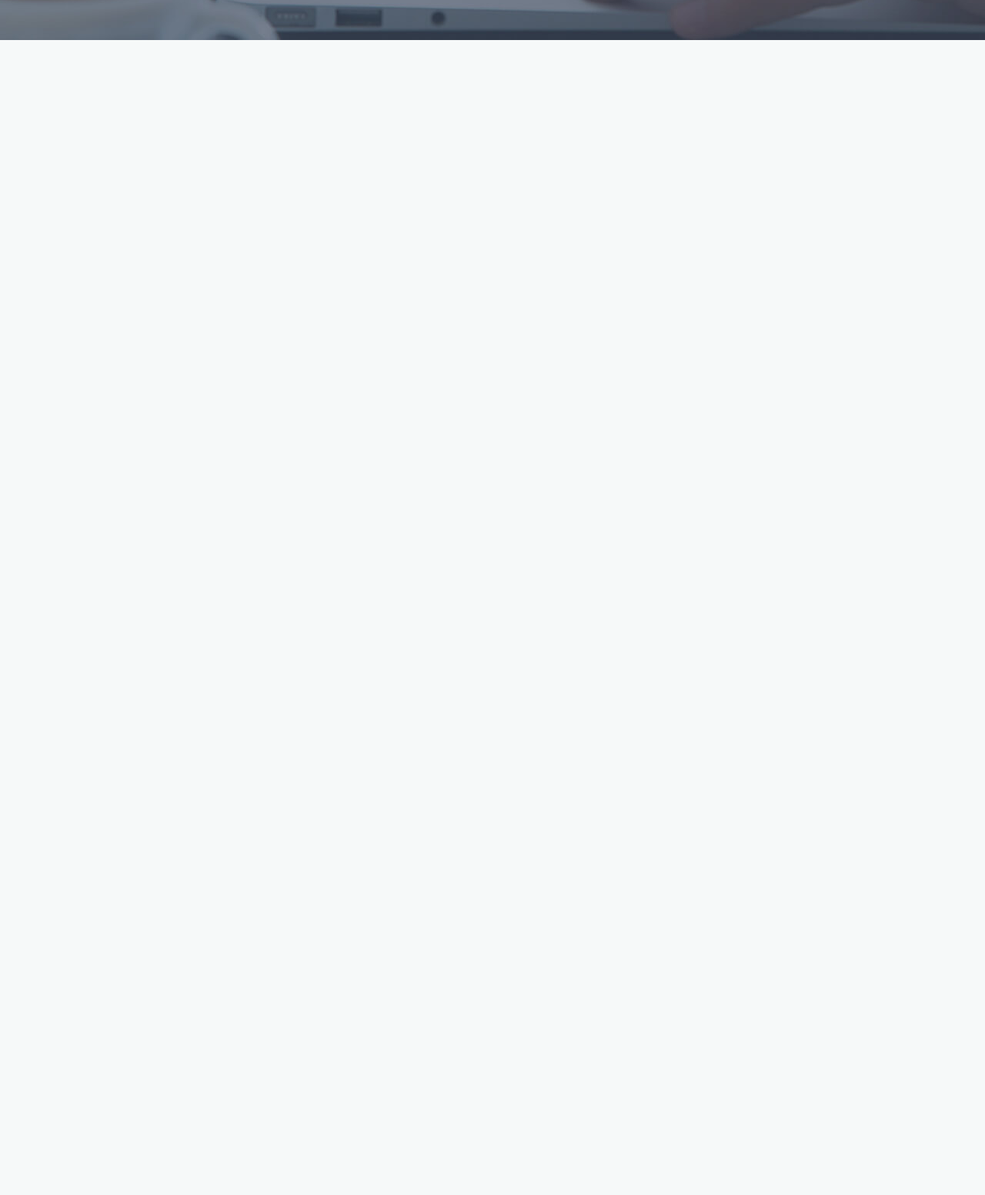
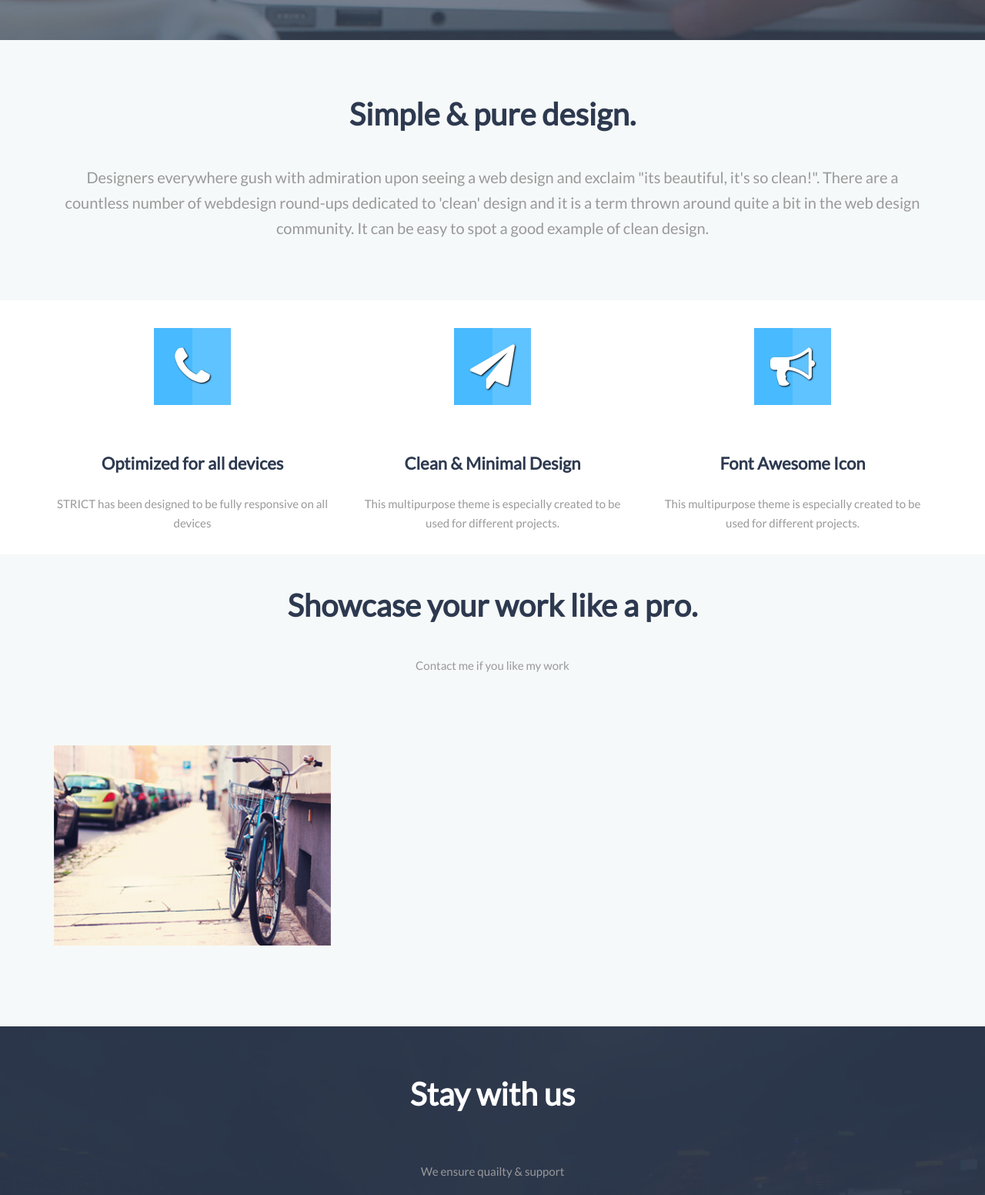
Before and after one commit to 3ddesign/strict_p, a website: page app/index.html in a window 1280 px wide. Shown: the part 858-2410 px from the top of the page at 77% size. Before the commit the page ends 910 px from the top, so only its background shows below. Drawn offline with Linux system fonts and the light colour scheme.

Commit message:
works section

```diff
--- a/app/index.html
+++ b/app/index.html
@@ -30,19 +30,103 @@
                 </div>
             </div>
         </div>
+        <div class="main-block">
+            <h1>Strict</h1>
+            <p>STRICT is a responsive theme with a a clean and minimal look.</p>
+            <a href="#" class="button">Call to action</a>
+            <a href="#" class="down-link"><i class="fa fa-angle-down" aria-hidden="true"></i></a>
+        </div>
+    </header>
+    <section class="about-section">
+        <div class="container">
+            <div class="row">
+                <div class="col-md-12">
+                    <h2>Simple & pure design.</h2>
+                    <p>Designers everywhere gush with admiration upon seeing a web design and exclaim "its beautiful, it's so clean!". There are a countless number of webdesign round-ups dedicated to 'clean' design and it is a term thrown around quite a
+                        bit in the web design community. It can be easy to spot a good example of clean design.</p>
+                </div>
+            </div>
+        </div>
+    </section>
+    <section class="desc-section">
+        <div class="container">
+            <div class="row">
+                <div class="col-sm-4">
+                    <div class="icon"><i class="fa fa-phone" aria-hidden="true"></i> </div>
+                    <h3>Optimized for all devices</h3>
+                    <p>STRICT has been designed to be fully responsive on all devices</p>
 
-                <div class="main-block">
-                    <h1>Strict</h1>
-                    <p>STRICT is a responsive theme with a a clean and minimal look.</p>
-                    <a href="#" class="button">Call to action</a>
-                    <a href="#" class="down-link"><i class="fa fa-angle-down" aria-hidden="true"></i></a>
+                </div>
+                <div class="col-sm-4">
+                    <div class="icon"><i class="fa fa-paper-plane" aria-hidden="true"></i> </div>
+                    <h3>Clean & Minimal Design</h3>
+                    <p>This multipurpose theme is especially created to be used for different projects.</p>
+
+                </div>
+                <div class="col-sm-4">
+                    <div class="icon"><i class="fa fa-bullhorn" aria-hidden="true"></i> </div>
+                    <h3>Font Awesome Icon</h3>
+                    <p>This multipurpose theme is especially created to be used for different projects.</p>
+
+                </div>
+            </div>
+        </div>
+    </section>
+
+    <section class="work-section">
+        <div class="container">
+            <div class="row">
+                <div class="col-sm-12">
+                  <h2>Showcase your work like a pro.</h2>
+                  <p>Contact me if you like my work</p>
+                </div>
+            </div>
+
+<!-- TODO:  -->
+            <div class="row">
+                <div class="col-md-4">
+                   <div class="work-item">
+                     <div class="work-item-img" style="background-image: url(img/work/img1.jpg);"></div>
+                   </div>
+                </div>
+                <div class="col-md-4">
+
+
+                </div>
+                <div class="col-md-4">
+
+                </div>
+            </div>
+            <div class="row">
+                <div class="col-md-4">
+
                 </div>
 
-    </header>
+                </div>
+                <div class="col-md-4">
 
+                </div>
+            </div>
+        </div>
+    </section>
 
+<!-- TODO:  -->
 
+<section class="contact-section">
+  <div class="container">
+    <div class="row">
+    <div class="col-md-12">
+      <h4>Stay with us</h4>
+      <p>We ensure quailty & support</p>
 
+    </div>
+    </div>
+  </div>
+</section>
+
+<footer>
+
+</footer>
 
     <script src="js/libs.js"></script>
     <script src="js/common.js"></script>
--- a/app/sass/_media.scss
+++ b/app/sass/_media.scss
@@ -1,30 +1,66 @@
 /*==========  Desktop First Method  ==========*/
-
 /* Large Devices, Wide Screens */
-@media only screen and (max-width : 1200px) {}
+@media only screen and (max-width : 1200px) {
+    .work-section img {
+        padding: 45px;
+    }
+}
 /* Medium Devices, Desktops */
 @media only screen and (max-width : 992px) {
     //
+    .work-section img {
+        padding: 45px;
+    }
+
     .main-block {
         h1 {
             font-size: 90px;
         }
+
         p {
             font-size: 15px;
         }
     }
-
+}
+/* Small Devices, Tablets */
+@media only screen and (max-width : 768px) {
+    .about-section p {
+        font-size: 14px;
+    }
+}
+/* Extra Small Devices, Phones */
+@media only screen and (max-width : 480px) {
+    .about-section {
+        height: 440px;
     }
 
-/* Small Devices, Tablets */
-@media only screen and (max-width : 768px) {}
-/* Extra Small Devices, Phones */
-@media only screen and (max-width : 480px) {}
+    p {
+        padding: 10px;
+        font-size: 15px;
+    }
+
+    .logo {
+        margin-top: 10px;
+        margin-bottom: 10px;
+    }
+
+    .main-block {
+        height: 600px;
+    }
+}
 /* Custom, iPhone Retina */
-@media only screen and (max-width : 320px) {}
+@media only screen and (max-width : 320px) {
+    .logo {
+        margin-top: 10px;
+        margin-bottom: 10px;
+    }
+
+    .main-block {
+        height: 400px;
+    }
+}
 /**/
 /*==========  Mobile First Method  ==========*/
-
 /* Custom, iPhone Retina */
 @media only screen and (min-width : 320px) {}
 /**/
--- a/app/sass/main.scss
+++ b/app/sass/main.scss
@@ -19,10 +19,26 @@ a {
 	outline: none;
 }
 
+h2 {
+	color: #2d394f;
+	font-size: 40px;
+}
+
+h3 {
+	color: #2d394f;
+	font-size: 22px;
+}
+
+h4 {
+	color: #fff;
+	font-size: 41px;
+}
+
 .logo {
 	margin-top: 30px;
 	margin-bottom: 30px;
-text-align: center;
+	text-align: center;
+
 	a {
 		color: #2d394f;
 		font-family: "Lato";
@@ -43,12 +59,11 @@ text-align: center;
 		list-style-type: none;
 		margin: 0;
 		padding: 0;
-text-align: right;
+		text-align: right;
 	}
 
 	li {
 		display: inline-block;
-		font-family: $main-color;
 		font-size: 16px;
 		padding: 38px 25px;
 
@@ -56,8 +71,7 @@ text-align: right;
 			color: $main-color;
 
 			&:active,
-			&:focus {
-			}
+			&:focus {}
 
 			&:hover {
 				color: $accent-color;
@@ -100,8 +114,9 @@ text-align: right;
 		font-size: 20px;
 		margin-bottom: 64px;
 	}
-  .down-link {
-margin-top: 5%;
+
+	.down-link {
+		margin-top: 5%;
 		color: #fff;
 		font-size: 26px;
 		display: block;
@@ -114,19 +129,119 @@ margin-top: 5%;
 	color: #fff;
 	padding: 23px 32px;
 	text-decoration: none;
+
 	&:visited {
-				color: #fff;
+		color: #fff;
 		text-decoration: none;
 	}
+
 	&:hover {
 		background-color: darken($accent-color, 15);
 		text-decoration: none;
 		color: #fff;
+
 		&:active {
 			text-decoration: none;
 			background-color: darken($accent-color, 25);
 		}
 	}
 }
+
+.about-section {
+	padding-top: 30px;
+	text-align: center;
+	height: 338px;
+
+	p {
+		color: #999;
+		font-size: 20px;
+	}
+}
+
+.desc-section {
+	text-align: center;
+	background-color: #fff;
+
+	p {
+		color: #999;
+		font-size: 15px;
+		margin-bottom: 8%;
+	}
+
+	.icon {
+		margin-top: 10%;
+		margin-bottom: 10%;
+		display: inline-block;
+		height: 100px;
+		width: 100px;
+		background: linear-gradient(to right, #48BAFF 50%, #5FC3FF 50%);
+
+		.fa {
+			color: #fff;
+			margin-top: 21px;
+			font-size: 58px;
+			text-shadow: 1px 1px 2px black;
+		}
+	}
+}
+
+.work-section {
+	text-align: center;
+
+	p {
+		margin-bottom: 8%;
+		color: #999;
+		font-size: 15px;
+	}
+}
+
+.work-item {
+	cursor: pointer;
+	&:hover {
+		&:before {
+			position: absolute;
+			content: '';
+			height: 260px;
+			width: 360px;
+			top: 0;
+			left: 15px;
+			background-color: $accent-color;
+			opacity: 0.6;
+			z-index: 2;
+			transition: all .5s ease;
+		}
+	}
+
+	&-img {
+		width: 360px;
+		height: 260px;
+		background-size: cover;
+	}
+}
+
+.contact-section {
+	margin-top: 8%;
+	height: 676px;
+	text-align: center;
+	background: url('../img/contact-bg.jpg');
+	background-size: cover;
+	position: relative;
+
+	p {
+		color: #999;
+		font-size: 15px;
+	}
+
+	&:before {
+		content: "";
+		position: absolute;
+		top: 0;
+		left: 0;
+		height: 100%;
+		width: 100%;
+		opacity: 0.9;
+		background-color: #2d394f;
+	}
+}
 //to end
 @import 'media';
```
Also changed, not shown: app/css/main.min.css, app/img/Icon1.png (added), app/img/Icon2.png (added), app/img/_old/favicon.png (deleted), app/img/_old/logo.png (deleted), app/img/_old/main-img.jpg (deleted), app/img/contact-bg.jpg (added), app/img/work/img1.jpg (added), app/img/work/img2.jpg (added), app/img/work/img3.jpg (added), app/img/work/img4.jpg (added), app/img/work/img5.jpg (added), app/img/work/img6.jpg (added). Lines whose indentation alone changed are shown as unchanged.
